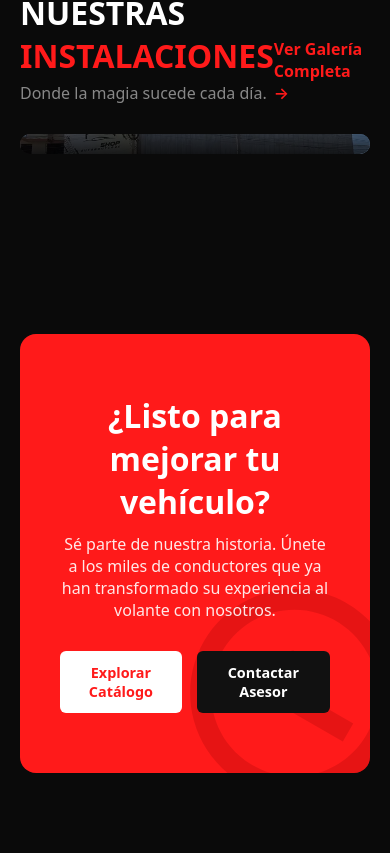
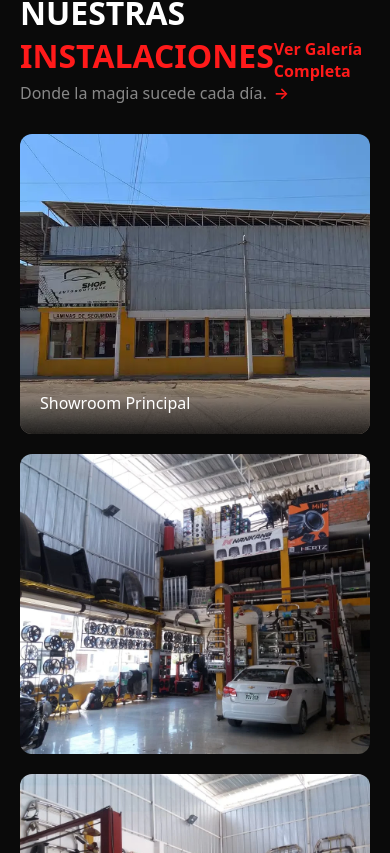
Before and after one commit to Lauther99/autoshop-autobotique, a Next.js app: page /nosotros in a window 390 px wide. Shown: the part 3531-4384 px from the top of the page. Built offline with nearby package versions, Linux system fonts and the light colour scheme.

Commit message:
fixed bug style in nostros gallery

```diff
--- a/app/(public)/nosotros/nosotros_module.css
+++ b/app/(public)/nosotros/nosotros_module.css
@@ -289,6 +289,19 @@
     grid-template-columns: 1fr;
     grid-template-rows: auto;
   }
+
+  .gallery-bento {
+    display: flex;
+    flex-direction: row;
+    flex-wrap: wrap;
+    justify-content: center;
+  }
+
+  .gallery-item {
+    width: 100%;
+    height: 300px;
+  }
+
   .timeline-container::before {
     left: 20px;
   }
```
